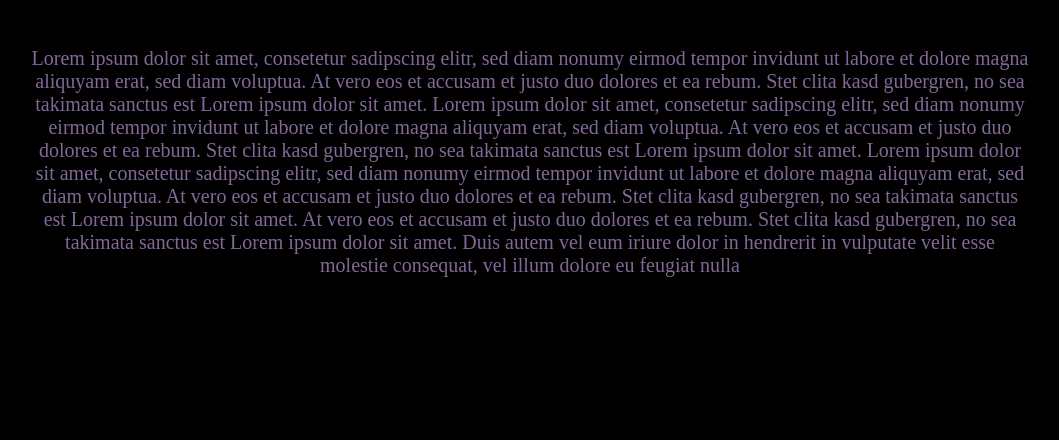
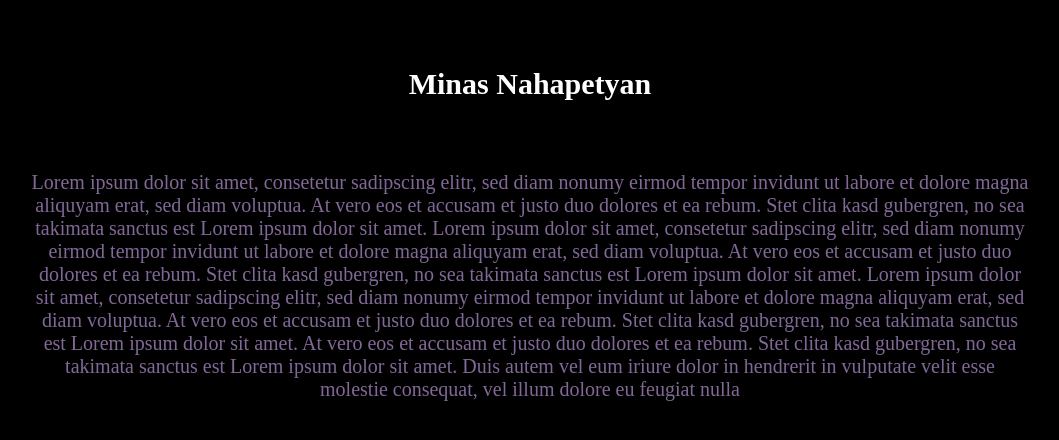
Before and after one commit to Minas2003/LasVegas, a plain HTML site: page pages/projects.html in a window 1280 px wide. Shown: the part 230-670 px from the top of the page, without its empty margins (110-1169 px from the left). Drawn offline with Linux system fonts and the light colour scheme.

Commit message:
added h6

```diff
--- a/pages/projects.html
+++ b/pages/projects.html
@@ -11,6 +11,7 @@
 <body>
     <h2>ABOUT ME</h2>
     <h3>I'm Tigran</h3>
+    <h6>Minas Nahapetyan</h6>
     <p>Lorem ipsum dolor sit amet, consetetur sadipscing elitr, sed diam nonumy eirmod tempor invidunt ut labore et
         dolore magna aliquyam erat, sed diam voluptua. At vero eos et accusam et justo duo dolores et ea rebum.
 
--- a/styles/project.css
+++ b/styles/project.css
@@ -21,3 +21,8 @@ p {
     font-weight: 500;
     color: rgb(129, 105, 151);
 }
+h6 {
+    font-size: 30px;
+    color: white;
+    text-align: center;
+}
```
